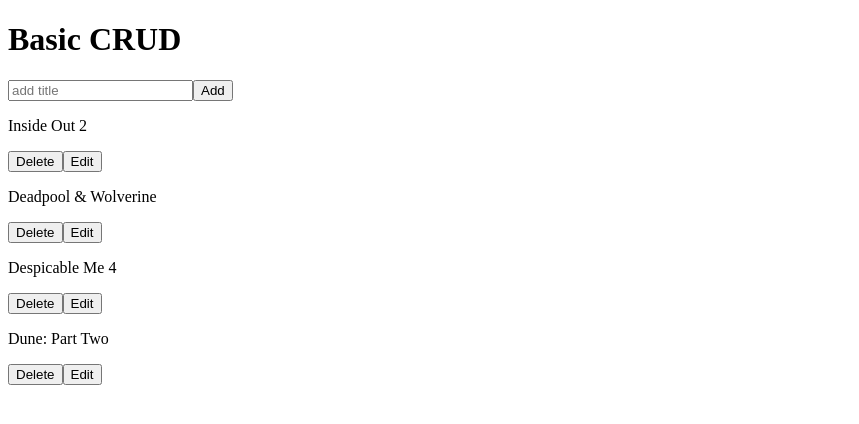
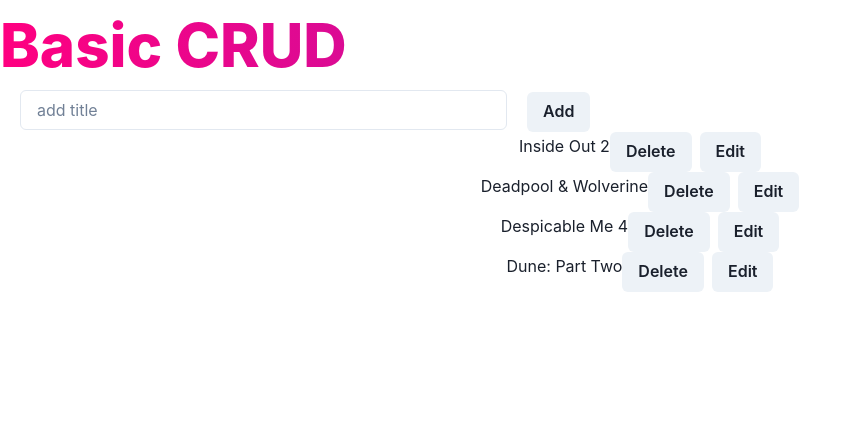
Before and after one commit to aryan-backend-wala/learn_basic_crud_in_react, a React (Vite) app: page / in a window 1280 px wide. Shown: the top 424 px of the page, without its empty margins (0-859 px from the left). Built offline with nearby package versions, Linux system fonts and the light colour scheme.

Commit message:
install chakra ui zustand

```diff
--- a/src/App.jsx
+++ b/src/App.jsx
@@ -1,3 +1,5 @@
+import { Text } from "@chakra-ui/react";
+
 import { useId, useState } from "react";
 import AddTitle from "./components/addTitle";
 import TitleList from "./components/titleList";
@@ -41,7 +43,12 @@
 
   return (
     <div>
-      <h1>Basic CRUD</h1>
+      <Text
+        bgGradient="linear(to-l, #7928CA, #FF0080)"
+        bgClip="text"
+        fontSize="6xl"
+        fontWeight="extrabold"
+      >Basic CRUD</Text>
       <AddTitle
         onAddTitle={handleAddTitle}
         movie={currentMovie}
--- a/src/components/addTitle.jsx
+++ b/src/components/addTitle.jsx
@@ -1,4 +1,5 @@
 import { useEffect, useState } from "react"
+import { Input, Button, ButtonGroup, Box } from '@chakra-ui/react'
 
 export default function AddTitle({onAddTitle, movie}){
   const [title, setTitle] = useState("");
@@ -10,20 +11,22 @@
     }
   }, [movie])
   return (
-    <div className="navbar">
-      <label>
-        <input
+    <Box>
+      <Input
+        width='auto'
+        marginRight={5}
+        marginLeft={5}
+        htmlSize={40}
         type="text"
         placeholder="add title"
         name="title"
         value={title}
         onChange={(e) => setTitle(e.target.value)}
       />
-      </label>
-      <button onClick={() => {
+      <Button onClick={() => {
         onAddTitle(title)
         setTitle("")
-      }}>{movie ? 'Save': "Add"}</button>
-    </div>
+      }}>{movie ? 'Save': "Add"}</Button>
+    </Box>
   );
 }
--- a/src/components/titleList.jsx
+++ b/src/components/titleList.jsx
@@ -1,14 +1,26 @@
+import { Box, Text, Button, ButtonGroup } from "@chakra-ui/react";
+
 export default function TitleList({
   titles,
   onDeleteTitle, onEditTitle
 }){
   return (
     <>
-      {titles.map(title => <div className="container" key={title.id}>
-        <p>{title.title}</p>
-        <button onClick={() => onDeleteTitle(title.id)}>Delete</button>
-        <button onClick={() => onEditTitle(title.id)}>Edit</button>
-      </div>)}
+      {titles.map(title => <Box
+        display='flex'
+        alignItems='center'
+        justifyContent='center'
+        width='100%'
+        key={title.id}>
+        <Text
+          marginBottom={3}
+          fontSize={'sxl'}
+        >{title.title}</Text>
+        <ButtonGroup>
+          <Button onClick={() => onDeleteTitle(title.id)}>Delete</Button>
+          <Button onClick={() => onEditTitle(title.id)}>Edit</Button>
+        </ButtonGroup>
+      </Box>)}
     </>
   );
 }
--- a/src/main.jsx
+++ b/src/main.jsx
@@ -1,9 +1,12 @@
 import { StrictMode } from 'react'
 import { createRoot } from 'react-dom/client'
+import { ChakraProvider } from '@chakra-ui/react'
 import App from './App.jsx'
 
 createRoot(document.getElementById('root')).render(
   <StrictMode>
-    <App />
-  </StrictMode>,
+    <ChakraProvider>
+      <App />
+    </ChakraProvider>
+  </StrictMode>
 )
```
Also changed, not shown: package.json (+6 -1 lines), src/chakraContainer.jsx (added, +31 -0 lines), src/utlis/handleFunctions.jsx (added, +22 -0 lines), 1 other file (tests, documents, lock files or other folders). Lines whose indentation alone changed are shown as unchanged.
